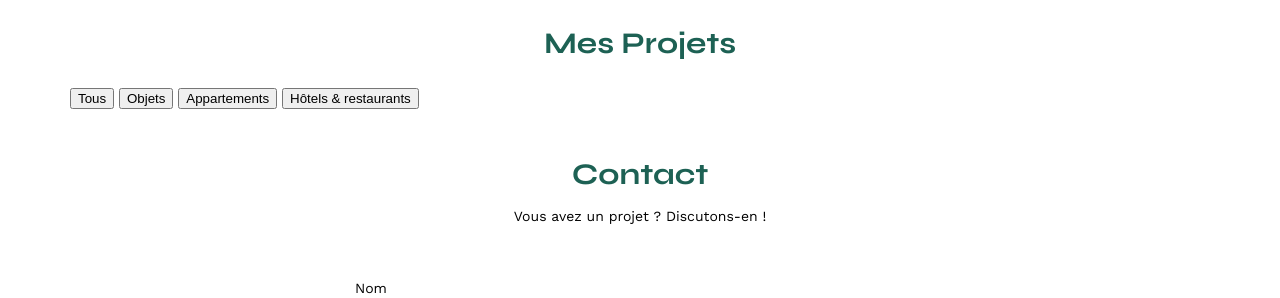
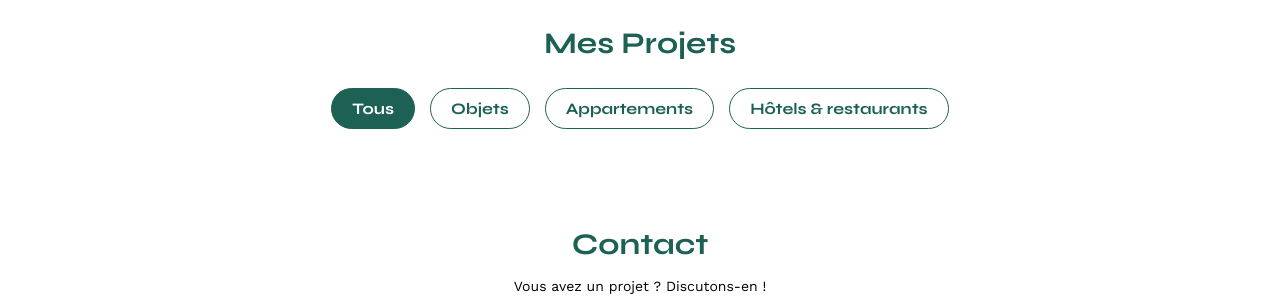
Before and after one commit to Presly-KM/P3-ArchiWebos--Portofolio-Sophie-Bluel, a plain HTML site: page Portfolio-architecte-sophie-bluel/FrontEnd/index.html in a window 1280 px wide. Shown: the part 507-805 px from the top of the page. Drawn offline with nearby package versions, Linux system fonts and the light colour scheme; no server answers.

Commit message:
stylisation boutons de filtres

```diff
--- a/Portfolio-architecte-sophie-bluel/FrontEnd/assets/style.css
+++ b/Portfolio-architecte-sophie-bluel/FrontEnd/assets/style.css
@@ -121,6 +121,42 @@ li:hover {
 #introduction p {
 	margin-bottom: 0.5em;
 }
+
+/* Conteneur pour aligner et centrer les boutons */
+.filters {
+    display: flex;
+    justify-content: center;
+    gap: 15px;
+    margin-top: 10px;
+    margin-bottom: 50px; /* Crée l'espace nécessaire avant la grille de projets */
+}
+
+/* Style de base des boutons (mode inactif) */
+.filter-btn {
+    font-family: 'Syne', sans-serif;
+    font-weight: 700;
+    font-size: 16px;
+    color: #1D6154;
+    background-color: #FFFFFF;
+    border: 1px solid #1D6154;
+    border-radius: 80px;
+    padding: 10px 20px;
+    cursor: pointer;
+    transition: all 0.2s ease-in-out;
+}
+
+/* Style spécifique pour le bouton sélectionné (actif) */
+.filter-btn-active {
+    color: #FFFFFF;
+    background-color: #1D6154;
+}
+
+/* Effet au survol pour améliorer l'expérience utilisateur */
+.filter-btn:hover {
+    color: #FFFFFF;
+    background-color: #1D6154;
+}
+
 #portfolio h2 {
 	text-align: center;
 	margin-bottom: 1em;
```
